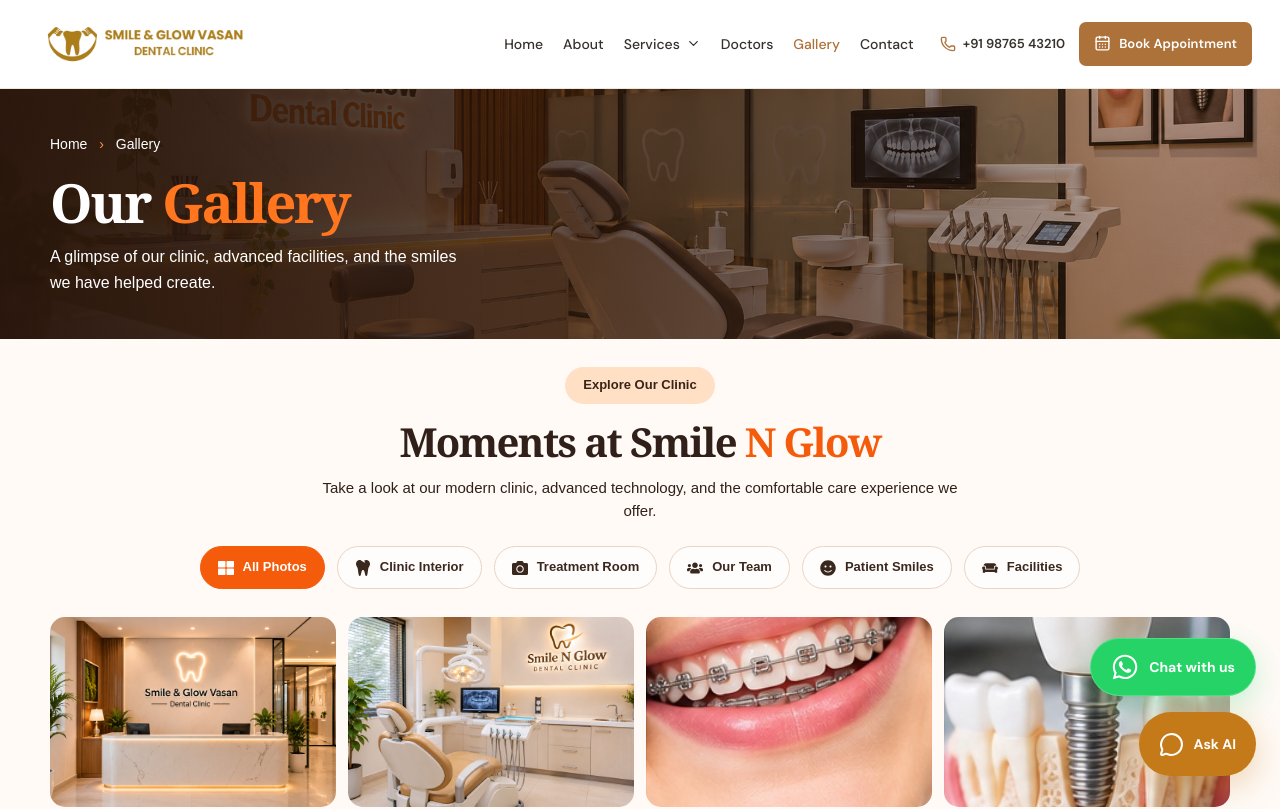
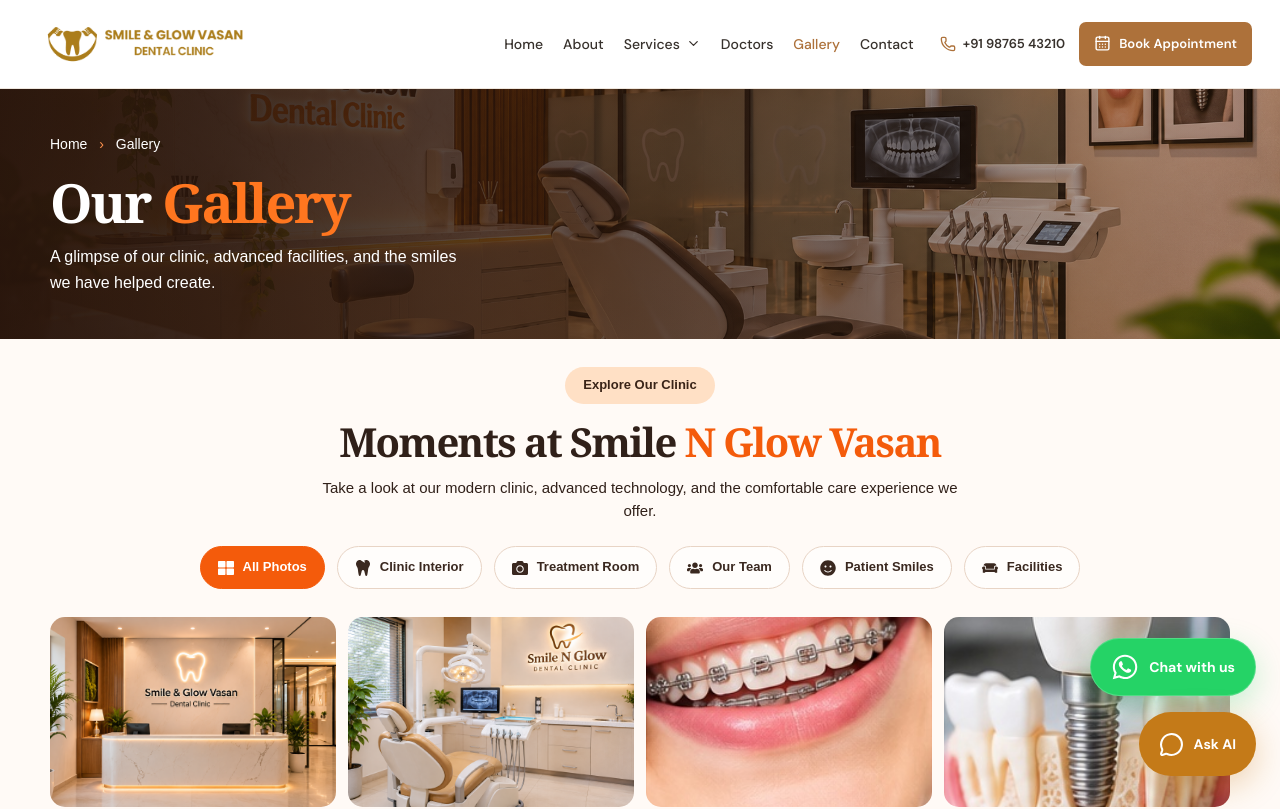
Before and after one commit to the-capital-hub/smileNglow, a React (Vite) app: page /gallery in a window 1280 px wide. Shown: the top 809 px of the page. Built offline with nearby package versions, Linux system fonts and the light colour scheme.

Commit message:
Update the Gallery Page

```diff
--- a/src/Pages/Gallery/Gallery.jsx
+++ b/src/Pages/Gallery/Gallery.jsx
@@ -187,7 +187,7 @@ function Gallery() {
           <span className="galleryEyebrow">Explore Our Clinic</span>
 
           <h2>
-            Moments at Smile <span>N Glow</span>
+            Moments at Smile <span>N Glow Vasan</span>
           </h2>
 
           <p>
```
